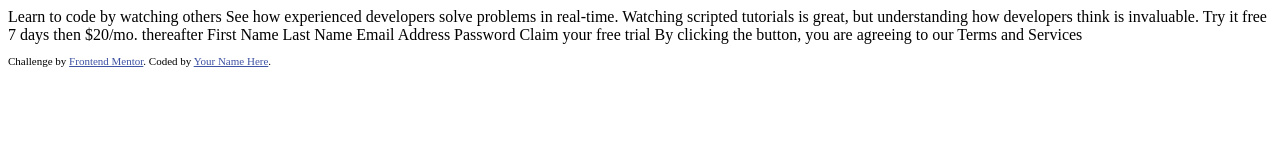
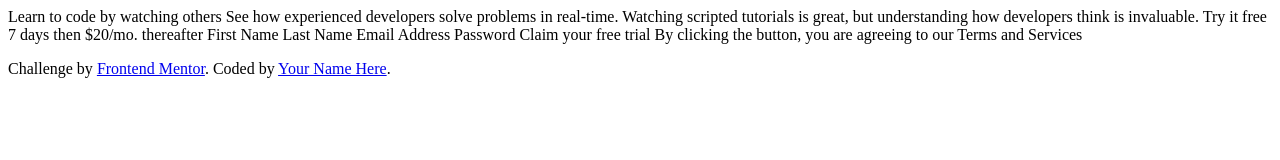
Before and after one commit to DexFA/intro-component-with-signup-form-master, a plain HTML site: page index.html in a window 1280 px wide. Drawn offline with Linux system fonts and the light colour scheme.

Commit message:
original first commit

```diff
--- a/index.html
+++ b/index.html
@@ -9,10 +9,6 @@
   <title>Frontend Mentor | Intro component with sign up form</title>
 
   <!-- Feel free to remove these styles or customise in your own stylesheet 👍 -->
-  <style>
-    .attribution { font-size: 11px; }
-    .attribution a { color: hsl(228, 45%, 44%); }
-  </style>
 </head>
 <body>
 
```
